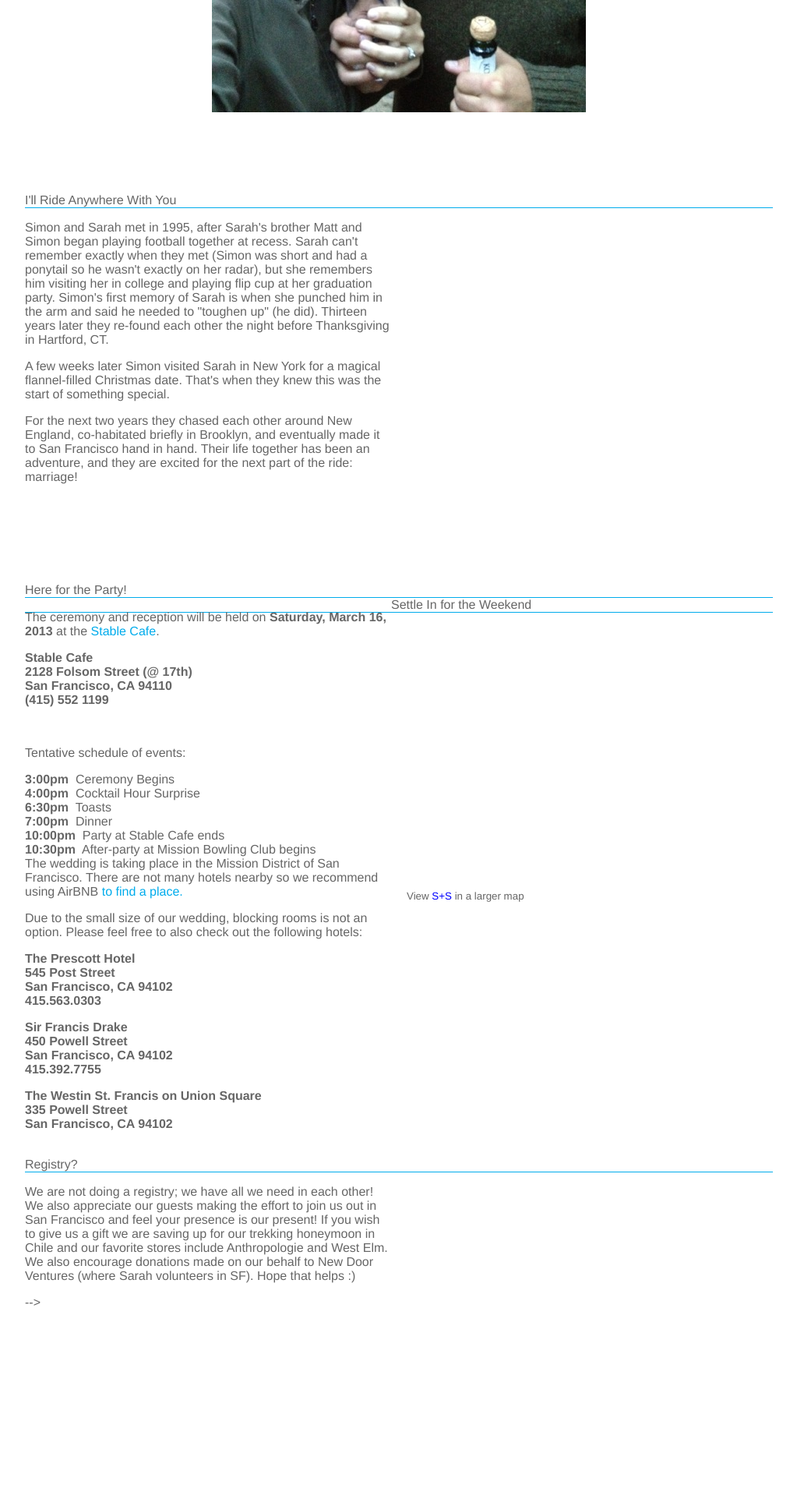
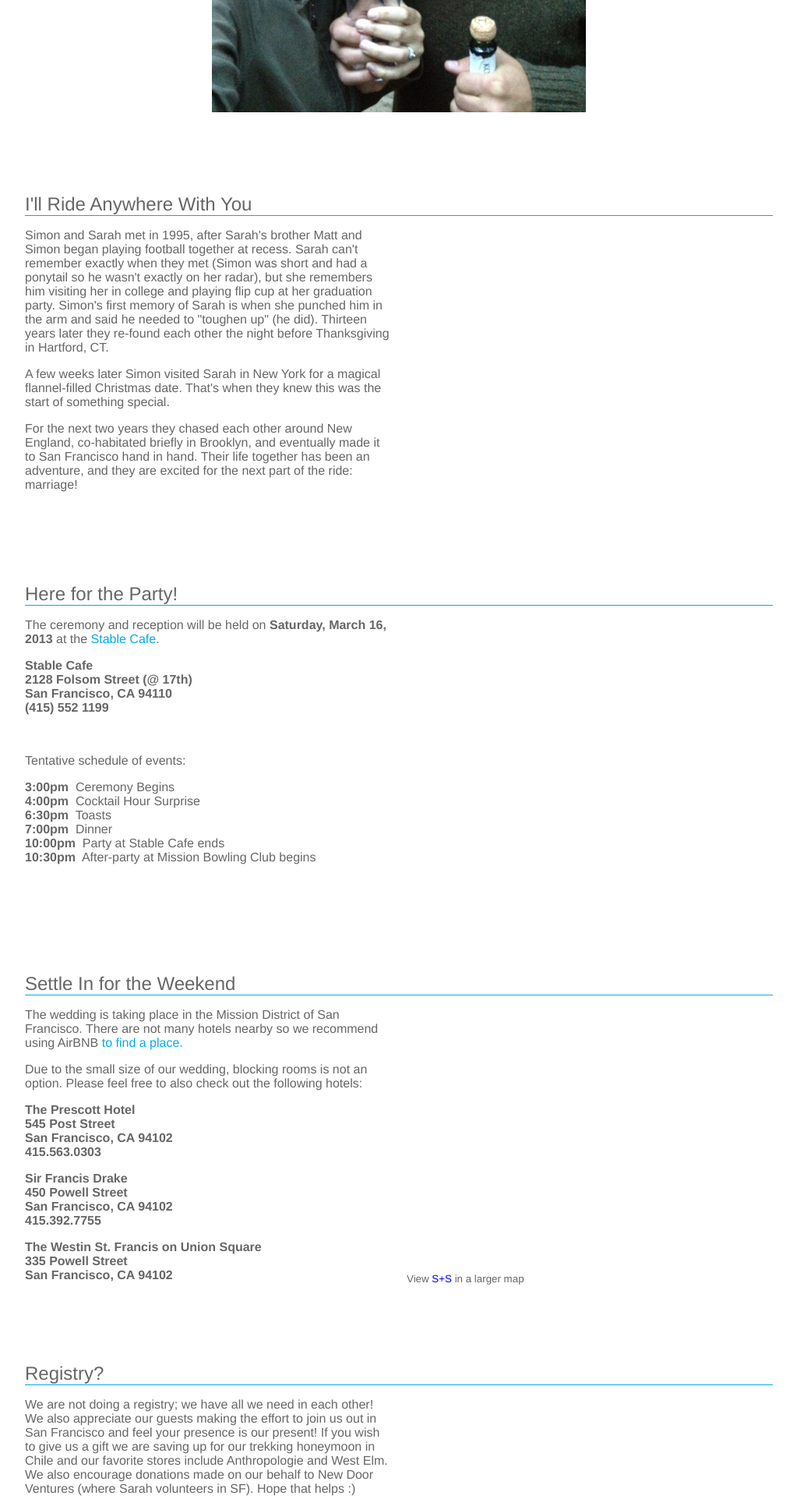
Before and after one commit to smurthas/s-s, a PHP site: page / in a window 1280 px wide. Shown: the part 556-2479 px from the top of the page at 78% size, without its empty margins (128-1151 px from the left). Before the commit the page ends 2231 px from the top, so only its background shows below. Run offline with PHP 8.4, Linux system fonts and the light colour scheme; some libraries are stand-ins or nearby versions.

Commit message:
format and spacing cleanup

```diff
--- a/css/main.css
+++ b/css/main.css
@@ -49,8 +49,8 @@ a img {
 #nav ul li{
 	color: #00ACEC;
 	float: left;
-	margin-right: 80px;
-	font-size: 30px;
+	margin-right: 60px;
+	font-size: 26px;
 }
 
 #nav ul li img:hover{
@@ -64,6 +64,7 @@ a img {
 
 .section_title {
 	border-bottom: 1px solid #00ACEC;
+  font-size: 24px;
 }
 
 .section {
--- a/index.html
+++ b/index.html
@@ -22,17 +22,17 @@
 	<body>
 
 		<div id='entry_landing'>
-			<a href='javascript:jump("#our_story");'><img src='img/IMG_4560.jpg' /></a>
+			<a href='javascript:jump("#our_story");'><img alt="s+s" src='img/IMG_4560.jpg' /></a>
 		</div>
 
 
 		<div id='nav'>
 			<ul>
 				<li><a href='javascript:jump("#entry_landing");'><img src='img/site/nav-heart.png' alt='M+L'/></a></li>
-				<li><a href='javascript:jump("#I'll_ride_anywhere_with_you");'>I'll Ride Anywhere With You</a></li>
-				<li><a href='javascript:jump("#here_for_the_party");'>Here for the Party!</a></li>
-				<li><a href='javascript:jump("#lodging");'>Settle in for the Weekend</a></li>
-				<li><a href='javascript:jump("#registry");'>Regisrty?</a></li>
+				<li><a href='javascript:jump("#ill_ride_anywhere_with_you");'>I'll Ride Anywhere With You</a></li>
+				<li><a href='javascript:jump("#here_for_the_party");'>The Party!</a></li>
+				<li><a href='javascript:jump("#lodging");'>Settle In</a></li>
+				<li><a href='javascript:jump("#registry");'>Registry?</a></li>
 			</ul>
 		</div> <!-- / nav -->
 
@@ -41,32 +41,30 @@
 		</div> <!-- / deadspace -->
 
 
-		<div id='our_story' class='section'>
-
-			<div class='section_title'>
-        I'll Ride Anywhere With You
-			</div>
-
+		<div id='ill_ride_anywhere_with_you' class='section'>
+			<div class='section_title'>I'll Ride Anywhere With You</div>
 			<div class='float_left'>
 				<p>Simon and Sarah met in 1995, after Sarah's brother
-        Matt and Simon began playing football together at recess. Sarah can't remember exactly when they met
-        (Simon was short and had a ponytail so he wasn't exactly on her radar),
-        but she remembers him visiting her in college and playing
+        Matt and Simon began playing football together at recess. Sarah can't
+        remember exactly when they met (Simon was short and had a ponytail so
+        he wasn't exactly on her radar), but she remembers him visiting her in
+        college and playing
         flip cup at her graduation party. Simon's first memory of Sarah is when
         she punched him in the arm and said he needed to "toughen up" (he did).
         Thirteen years later they re-found each other the night before
         Thanksgiving in Hartford, CT.
         </p>
 
-        <p>A few weeks later Simon visited Sarah in New York for a magical flannel-filled Christmas date.
-        That's when they knew this was the start of something special.
+        <p>A few weeks later Simon visited Sarah in New York for a magical
+        flannel-filled Christmas date. That's when they knew this was the start
+        of something special.
         </p>
 
-        <p>For the next two years they chased each other around New England, co-habitated briefly in Brooklyn,
-        and eventually made it to San Francisco hand in hand. Their life together has been an adventure, and
+        <p>For the next two years they chased each other around New England,
+        co-habitated briefly in Brooklyn, and eventually made it to San
+        Francisco hand in hand. Their life together has been an adventure, and
         they are excited for the next part of the ride: marriage! </p>
 			</div>
-
 
 			<div class='right_col'>
 				<div class="slides">
@@ -145,17 +143,15 @@
         </p>
 
 				<br/>
-				<p>
-				Tentative schedule of events:
-				</p>
-
+				<p>Tentative schedule of events:</p>
 				<ul>
 					<li><strong>3:00pm</strong>&nbsp;  Ceremony Begins</li>
 					<li><strong>4:00pm</strong>&nbsp;  Cocktail Hour Surprise </li>
 					<li><strong>6:30pm</strong>&nbsp;  Toasts </li>
 					<li><strong>7:00pm</strong>&nbsp;  Dinner </li>
 					<li><strong>10:00pm</strong>&nbsp; Party at Stable Cafe ends </li>
-					<li><strong>10:30pm</strong>&nbsp; After-party at Mission Bowling Club begins </li>
+          <li><strong>10:30pm</strong>&nbsp; After-party at Mission Bowling Club
+          begins </li>
 				</ul>
 			</div>
 
@@ -164,7 +160,8 @@
 				<div class="slides">
 			    <div class="slides_container">
             <div>
-			                <img heigh="400px" src="http://www.stablecafe.com/Assets/STABLE-home.jpg" />
+              <img src="http://www.stablecafe.com/Assets/STABLE-home.jpg" />
+            </div>
           </div>
 			  </div> <!-- / slides -->
 			</div> <!-- / right_col -->
```
Lines whose indentation alone changed are shown as unchanged.
